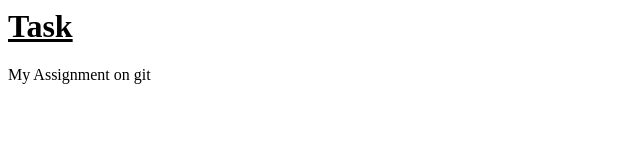
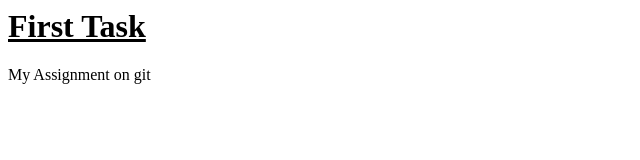
Before and after one commit to Sonianetinti/freshers_batch-oct16, a plain HTML site: page index.html in a window 1280 px wide. Shown: the whole page, without its empty margins (0-640 px from the left). Drawn offline with Linux system fonts and the light colour scheme.

Commit message:
Again changes occur

```diff
--- a/index.html
+++ b/index.html
@@ -1,6 +1,6 @@
 <html>
 <body>
-<h1><b><u>Task</b></u></h1>
+<h1><b><u> First Task</b></u></h1>
 <p>My Assignment on git</p>
 </body>
 </html>
```
